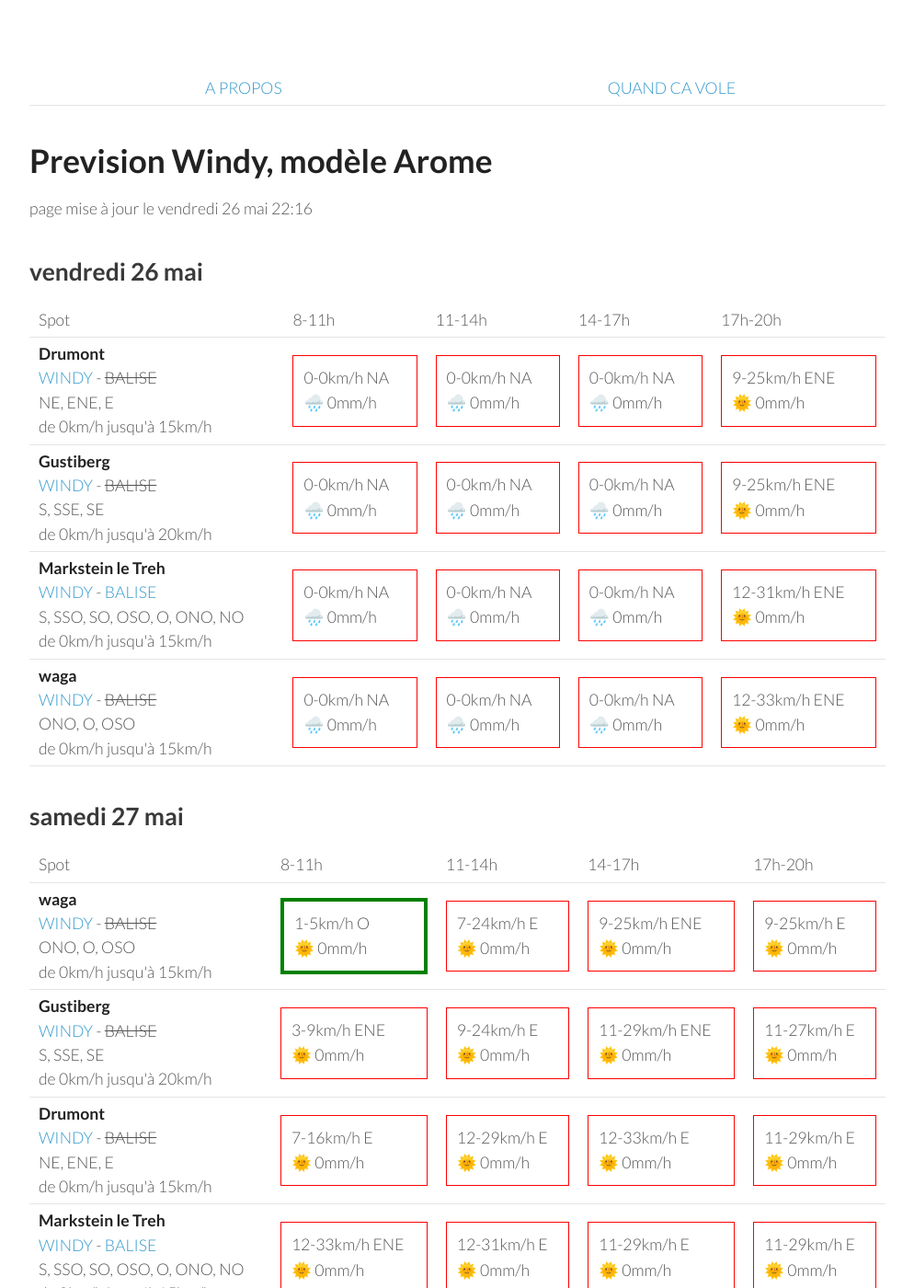
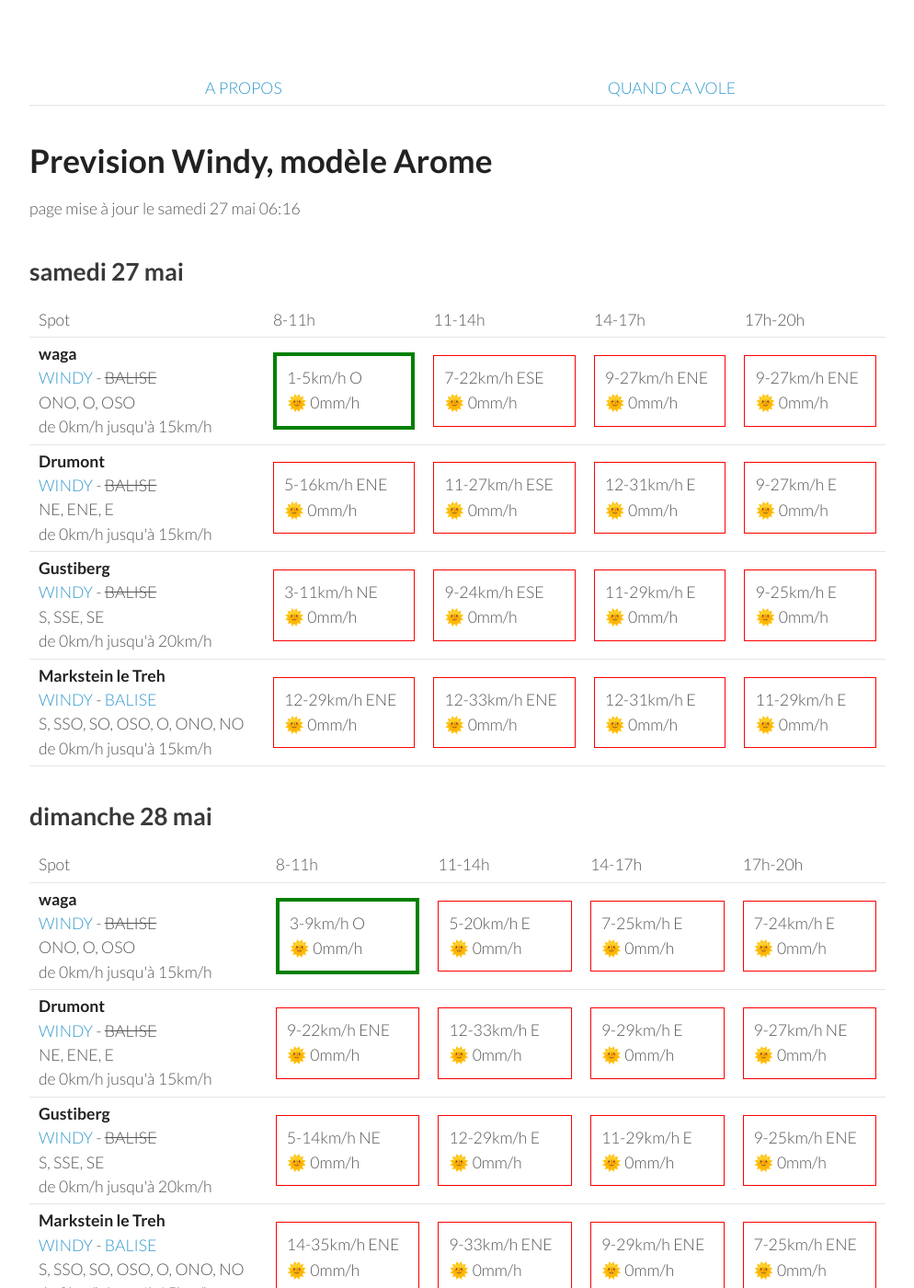
Before and after one commit to parapente-dans-le-nord/parapente-dans-le-nord.github.io, a Jekyll site: the page built from vosges.markdown, in a window 1280 px wide and 1400 px high. Shown: the whole window at 92% size, without its empty margins (26-1020 px from the left). Built offline with Jekyll 4.4.1, drawn with Linux system fonts in a browser that asks for light colours; some of the changed text lies outside the part shown.

Commit message:
update index.markdown

```diff
--- a/vosges.markdown
+++ b/vosges.markdown
@@ -7,60 +7,8 @@ title:  "Tous les spots"
 {: .links}
 
 # Prevision Windy, modèle Arome
-page mise à jour le vendredi 26 mai 22:16
+page mise à jour le samedi 27 mai 06:16
 
-## vendredi 26 mai
-
-{::nomarkdown}
-<table>
-  <tbody>
-    <tr>
-      <td>Spot</td>
-      <td>8-11h</td>
-      <td>11-14h</td>
-      <td>14-17h</td>
-      <td>17h-20h</td>
-    </tr>
-<tr>
-        <td><strong>Drumont</strong><br><a href="https://windy.com/47.898/6.919?47.687,6.919,9,m:eYYagmG">WINDY</a> - <span class="no-balise"> BALISE </span><br> <span class="vent-favorable">NE, ENE, E</span><br><span class="force-vent">de 0km/h jusqu'à 15km/h</span> </td>
-
-            <td><div class="not-flyable"><p>0-0km/h NA</p><p>🌧️ 0mm/h</p></div></td>
-            <td><div class="not-flyable"><p>0-0km/h NA</p><p>🌧️ 0mm/h</p></div></td>
-            <td><div class="not-flyable"><p>0-0km/h NA</p><p>🌧️ 0mm/h</p></div></td>
-            <td><div class="not-flyable"><p>9-25km/h ENE</p><p>🌞 0mm/h</p></div></td>
-
-    </tr>
-<tr>
-        <td><strong>Gustiberg</strong><br><a href="https://windy.com/47.894/6.934?47.891,6.934,15,m:eYYagmI">WINDY</a> - <span class="no-balise"> BALISE </span><br> <span class="vent-favorable">S, SSE, SE</span><br><span class="force-vent">de 0km/h jusqu'à 20km/h</span> </td>
-
-            <td><div class="not-flyable"><p>0-0km/h NA</p><p>🌧️ 0mm/h</p></div></td>
-            <td><div class="not-flyable"><p>0-0km/h NA</p><p>🌧️ 0mm/h</p></div></td>
-            <td><div class="not-flyable"><p>0-0km/h NA</p><p>🌧️ 0mm/h</p></div></td>
-            <td><div class="not-flyable"><p>9-25km/h ENE</p><p>🌞 0mm/h</p></div></td>
-
-    </tr>
-<tr>
-        <td><strong>Markstein le Treh</strong><br><a href="https://windy.com/47.926/7.012?47.505,7.012,8,m:eY1agmQ">WINDY</a> - <span class=""><a href="http://www.balisemeteo.com/balise.php?idBalise=136">BALISE</a> </span><br> <span class="vent-favorable">S, SSO, SO, OSO, O, ONO, NO</span><br><span class="force-vent">de 0km/h jusqu'à 15km/h</span> </td>
-
-            <td><div class="not-flyable"><p>0-0km/h NA</p><p>🌧️ 0mm/h</p></div></td>
-            <td><div class="not-flyable"><p>0-0km/h NA</p><p>🌧️ 0mm/h</p></div></td>
-            <td><div class="not-flyable"><p>0-0km/h NA</p><p>🌧️ 0mm/h</p></div></td>
-            <td><div class="not-flyable"><p>12-31km/h ENE</p><p>🌞 0mm/h</p></div></td>
-
-    </tr>
-<tr>
-        <td><strong>waga</strong><br><a href="https://windy.com/47.903/6.996?47.900,6.983,15">WINDY</a> - <span class="no-balise"> BALISE </span><br> <span class="vent-favorable">ONO, O, OSO</span><br><span class="force-vent">de 0km/h jusqu'à 15km/h</span> </td>
-
-            <td><div class="not-flyable"><p>0-0km/h NA</p><p>🌧️ 0mm/h</p></div></td>
-            <td><div class="not-flyable"><p>0-0km/h NA</p><p>🌧️ 0mm/h</p></div></td>
-            <td><div class="not-flyable"><p>0-0km/h NA</p><p>🌧️ 0mm/h</p></div></td>
-            <td><div class="not-flyable"><p>12-33km/h ENE</p><p>🌞 0mm/h</p></div></td>
-
-    </tr>
-
-</tbody>
-</table>
-{:/}
 ## samedi 27 mai
 
 {::nomarkdown}
@@ -77,38 +25,38 @@ page mise à jour le vendredi 26 mai 22:16
         <td><strong>waga</strong><br><a href="https://windy.com/47.903/6.996?47.900,6.983,15">WINDY</a> - <span class="no-balise"> BALISE </span><br> <span class="vent-favorable">ONO, O, OSO</span><br><span class="force-vent">de 0km/h jusqu'à 15km/h</span> </td>
 
             <td><div class="flyable"><p>1-5km/h O</p><p>🌞 0mm/h</p></div></td>
-            <td><div class="not-flyable"><p>7-24km/h E</p><p>🌞 0mm/h</p></div></td>
-            <td><div class="not-flyable"><p>9-25km/h ENE</p><p>🌞 0mm/h</p></div></td>
-            <td><div class="not-flyable"><p>9-25km/h E</p><p>🌞 0mm/h</p></div></td>
+            <td><div class="not-flyable"><p>7-22km/h ESE</p><p>🌞 0mm/h</p></div></td>
+            <td><div class="not-flyable"><p>9-27km/h ENE</p><p>🌞 0mm/h</p></div></td>
+            <td><div class="not-flyable"><p>9-27km/h ENE</p><p>🌞 0mm/h</p></div></td>
+
+
+    </tr>
+<tr>
+        <td><strong>Drumont</strong><br><a href="https://windy.com/47.898/6.919?47.687,6.919,9,m:eYYagmG">WINDY</a> - <span class="no-balise"> BALISE </span><br> <span class="vent-favorable">NE, ENE, E</span><br><span class="force-vent">de 0km/h jusqu'à 15km/h</span> </td>
+
+            <td><div class="not-flyable"><p>5-16km/h ENE</p><p>🌞 0mm/h</p></div></td>
+            <td><div class="not-flyable"><p>11-27km/h ESE</p><p>🌞 0mm/h</p></div></td>
+            <td><div class="not-flyable"><p>12-31km/h E</p><p>🌞 0mm/h</p></div></td>
+            <td><div class="not-flyable"><p>9-27km/h E</p><p>🌞 0mm/h</p></div></td>
 
 
     </tr>
 <tr>
         <td><strong>Gustiberg</strong><br><a href="https://windy.com/47.894/6.934?47.891,6.934,15,m:eYYagmI">WINDY</a> - <span class="no-balise"> BALISE </span><br> <span class="vent-favorable">S, SSE, SE</span><br><span class="force-vent">de 0km/h jusqu'à 20km/h</span> </td>
 
-            <td><div class="not-flyable"><p>3-9km/h ENE</p><p>🌞 0mm/h</p></div></td>
-            <td><div class="not-flyable"><p>9-24km/h E</p><p>🌞 0mm/h</p></div></td>
-            <td><div class="not-flyable"><p>11-29km/h ENE</p><p>🌞 0mm/h</p></div></td>
-            <td><div class="not-flyable"><p>11-27km/h E</p><p>🌞 0mm/h</p></div></td>
-
-
-    </tr>
-<tr>
-        <td><strong>Drumont</strong><br><a href="https://windy.com/47.898/6.919?47.687,6.919,9,m:eYYagmG">WINDY</a> - <span class="no-balise"> BALISE </span><br> <span class="vent-favorable">NE, ENE, E</span><br><span class="force-vent">de 0km/h jusqu'à 15km/h</span> </td>
-
-            <td><div class="not-flyable"><p>7-16km/h E</p><p>🌞 0mm/h</p></div></td>
-            <td><div class="not-flyable"><p>12-29km/h E</p><p>🌞 0mm/h</p></div></td>
-            <td><div class="not-flyable"><p>12-33km/h E</p><p>🌞 0mm/h</p></div></td>
+            <td><div class="not-flyable"><p>3-11km/h NE</p><p>🌞 0mm/h</p></div></td>
+            <td><div class="not-flyable"><p>9-24km/h ESE</p><p>🌞 0mm/h</p></div></td>
             <td><div class="not-flyable"><p>11-29km/h E</p><p>🌞 0mm/h</p></div></td>
+            <td><div class="not-flyable"><p>9-25km/h E</p><p>🌞 0mm/h</p></div></td>
 
 
     </tr>
 <tr>
         <td><strong>Markstein le Treh</strong><br><a href="https://windy.com/47.926/7.012?47.505,7.012,8,m:eY1agmQ">WINDY</a> - <span class=""><a href="http://www.balisemeteo.com/balise.php?idBalise=136">BALISE</a> </span><br> <span class="vent-favorable">S, SSO, SO, OSO, O, ONO, NO</span><br><span class="force-vent">de 0km/h jusqu'à 15km/h</span> </td>
 
+            <td><div class="not-flyable"><p>12-29km/h ENE</p><p>🌞 0mm/h</p></div></td>
             <td><div class="not-flyable"><p>12-33km/h ENE</p><p>🌞 0mm/h</p></div></td>
             <td><div class="not-flyable"><p>12-31km/h E</p><p>🌞 0mm/h</p></div></td>
-            <td><div class="not-flyable"><p>11-29km/h E</p><p>🌞 0mm/h</p></div></td>
             <td><div class="not-flyable"><p>11-29km/h E</p><p>🌞 0mm/h</p></div></td>
 
 
@@ -132,10 +80,10 @@ page mise à jour le vendredi 26 mai 22:16
 <tr>
         <td><strong>waga</strong><br><a href="https://windy.com/47.903/6.996?47.900,6.983,15">WINDY</a> - <span class="no-balise"> BALISE </span><br> <span class="vent-favorable">ONO, O, OSO</span><br><span class="force-vent">de 0km/h jusqu'à 15km/h</span> </td>
 
-            <td><div class="flyable"><p>1-11km/h O</p><p>🌞 0mm/h</p></div></td>
-            <td><div class="not-flyable"><p>11-35km/h ENE</p><p>🌞 0mm/h</p></div></td>
-            <td><div class="not-flyable"><p>11-37km/h ENE</p><p>🌞 0mm/h</p></div></td>
-            <td><div class="not-flyable"><p>14-38km/h NE</p><p>🌞 0mm/h</p></div></td>
+            <td><div class="flyable"><p>3-9km/h O</p><p>🌞 0mm/h</p></div></td>
+            <td><div class="not-flyable"><p>5-20km/h E</p><p>🌞 0mm/h</p></div></td>
+            <td><div class="not-flyable"><p>7-25km/h E</p><p>🌞 0mm/h</p></div></td>
+            <td><div class="not-flyable"><p>7-24km/h E</p><p>🌞 0mm/h</p></div></td>
 
 
     </tr>
@@ -143,9 +91,9 @@ page mise à jour le vendredi 26 mai 22:16
         <td><strong>Drumont</strong><br><a href="https://windy.com/47.898/6.919?47.687,6.919,9,m:eYYagmG">WINDY</a> - <span class="no-balise"> BALISE </span><br> <span class="vent-favorable">NE, ENE, E</span><br><span class="force-vent">de 0km/h jusqu'à 15km/h</span> </td>
 
             <td><div class="not-flyable"><p>9-22km/h ENE</p><p>🌞 0mm/h</p></div></td>
-            <td><div class="not-flyable"><p>11-31km/h ENE</p><p>🌞 0mm/h</p></div></td>
-            <td><div class="not-flyable"><p>11-33km/h E</p><p>🌞 0mm/h</p></div></td>
-            <td><div class="not-flyable"><p>12-33km/h ENE</p><p>🌞 0mm/h</p></div></td>
+            <td><div class="not-flyable"><p>12-33km/h E</p><p>🌞 0mm/h</p></div></td>
+            <td><div class="not-flyable"><p>9-29km/h E</p><p>🌞 0mm/h</p></div></td>
+            <td><div class="not-flyable"><p>9-27km/h NE</p><p>🌞 0mm/h</p></div></td>
 
 
     </tr>
@@ -153,19 +101,19 @@ page mise à jour le vendredi 26 mai 22:16
         <td><strong>Gustiberg</strong><br><a href="https://windy.com/47.894/6.934?47.891,6.934,15,m:eYYagmI">WINDY</a> - <span class="no-balise"> BALISE </span><br> <span class="vent-favorable">S, SSE, SE</span><br><span class="force-vent">de 0km/h jusqu'à 20km/h</span> </td>
 
             <td><div class="not-flyable"><p>5-14km/h NE</p><p>🌞 0mm/h</p></div></td>
-            <td><div class="not-flyable"><p>11-31km/h ENE</p><p>🌞 0mm/h</p></div></td>
-            <td><div class="not-flyable"><p>11-33km/h ENE</p><p>🌞 0mm/h</p></div></td>
-            <td><div class="not-flyable"><p>12-35km/h ENE</p><p>🌞 0mm/h</p></div></td>
+            <td><div class="not-flyable"><p>12-29km/h E</p><p>🌞 0mm/h</p></div></td>
+            <td><div class="not-flyable"><p>11-29km/h E</p><p>🌞 0mm/h</p></div></td>
+            <td><div class="not-flyable"><p>9-25km/h ENE</p><p>🌞 0mm/h</p></div></td>
 
 
     </tr>
 <tr>
         <td><strong>Markstein le Treh</strong><br><a href="https://windy.com/47.926/7.012?47.505,7.012,8,m:eY1agmQ">WINDY</a> - <span class=""><a href="http://www.balisemeteo.com/balise.php?idBalise=136">BALISE</a> </span><br> <span class="vent-favorable">S, SSO, SO, OSO, O, ONO, NO</span><br><span class="force-vent">de 0km/h jusqu'à 15km/h</span> </td>
 
-            <td><div class="not-flyable"><p>16-38km/h ENE</p><p>🌞 0mm/h</p></div></td>
-            <td><div class="not-flyable"><p>11-35km/h ENE</p><p>🌞 0mm/h</p></div></td>
-            <td><div class="not-flyable"><p>11-35km/h ENE</p><p>🌞 0mm/h</p></div></td>
-            <td><div class="not-flyable"><p>14-38km/h NE</p><p>🌞 0mm/h</p></div></td>
+            <td><div class="not-flyable"><p>14-35km/h ENE</p><p>🌞 0mm/h</p></div></td>
+            <td><div class="not-flyable"><p>9-33km/h ENE</p><p>🌞 0mm/h</p></div></td>
+            <td><div class="not-flyable"><p>9-29km/h ENE</p><p>🌞 0mm/h</p></div></td>
+            <td><div class="not-flyable"><p>7-25km/h ENE</p><p>🌞 0mm/h</p></div></td>
 
 
     </tr>
@@ -188,30 +136,30 @@ page mise à jour le vendredi 26 mai 22:16
 <tr>
         <td><strong>Drumont</strong><br><a href="https://windy.com/47.898/6.919?47.687,6.919,9,m:eYYagmG">WINDY</a> - <span class="no-balise"> BALISE </span><br> <span class="vent-favorable">NE, ENE, E</span><br><span class="force-vent">de 0km/h jusqu'à 15km/h</span> </td>
 
-            <td><div class="not-flyable"><p>9-29km/h ENE</p><p>🌞 0mm/h</p></div></td>
-            <td><div class="not-flyable"><p>16-42km/h ENE</p><p>🌞 0mm/h</p></div></td>
-            <td><div class="not-flyable"><p>16-42km/h ENE</p><p>🌞 0mm/h</p></div></td>
-            <td><div class="not-flyable"><p>18-46km/h NE</p><p>🌞 0mm/h</p></div></td>
+            <td><div class="not-flyable"><p>9-31km/h ENE</p><p>🌞 0mm/h</p></div></td>
+            <td><div class="not-flyable"><p>16-44km/h ENE</p><p>🌞 0mm/h</p></div></td>
+            <td><div class="not-flyable"><p>16-44km/h ENE</p><p>🌞 0mm/h</p></div></td>
+            <td><div class="not-flyable"><p>18-48km/h NE</p><p>🌞 0mm/h</p></div></td>
 
 
     </tr>
 <tr>
         <td><strong>Markstein le Treh</strong><br><a href="https://windy.com/47.926/7.012?47.505,7.012,8,m:eY1agmQ">WINDY</a> - <span class=""><a href="http://www.balisemeteo.com/balise.php?idBalise=136">BALISE</a> </span><br> <span class="vent-favorable">S, SSO, SO, OSO, O, ONO, NO</span><br><span class="force-vent">de 0km/h jusqu'à 15km/h</span> </td>
 
-            <td><div class="not-flyable"><p>9-33km/h ENE</p><p>🌞 0mm/h</p></div></td>
+            <td><div class="not-flyable"><p>9-35km/h NE</p><p>🌞 0mm/h</p></div></td>
             <td><div class="not-flyable"><p>16-46km/h ENE</p><p>🌞 0mm/h</p></div></td>
-            <td><div class="not-flyable"><p>16-48km/h ENE</p><p>🌞 0mm/h</p></div></td>
-            <td><div class="not-flyable"><p>18-51km/h NE</p><p>🌞 0mm/h</p></div></td>
+            <td><div class="not-flyable"><p>16-50km/h ENE</p><p>🌞 0mm/h</p></div></td>
+            <td><div class="not-flyable"><p>18-53km/h NE</p><p>🌞 0mm/h</p></div></td>
 
 
     </tr>
 <tr>
         <td><strong>waga</strong><br><a href="https://windy.com/47.903/6.996?47.900,6.983,15">WINDY</a> - <span class="no-balise"> BALISE </span><br> <span class="vent-favorable">ONO, O, OSO</span><br><span class="force-vent">de 0km/h jusqu'à 15km/h</span> </td>
 
-            <td><div class="not-flyable"><p>9-33km/h ENE</p><p>🌞 0mm/h</p></div></td>
-            <td><div class="not-flyable"><p>16-46km/h ENE</p><p>🌞 0mm/h</p></div></td>
+            <td><div class="not-flyable"><p>9-35km/h ENE</p><p>🌞 0mm/h</p></div></td>
             <td><div class="not-flyable"><p>16-48km/h ENE</p><p>🌞 0mm/h</p></div></td>
-            <td><div class="not-flyable"><p>18-51km/h NE</p><p>🌞 0mm/h</p></div></td>
+            <td><div class="not-flyable"><p>16-50km/h ENE</p><p>🌞 0mm/h</p></div></td>
+            <td><div class="not-flyable"><p>18-53km/h NE</p><p>🌞 0mm/h</p></div></td>
 
 
     </tr>
@@ -219,9 +167,9 @@ page mise à jour le vendredi 26 mai 22:16
         <td><strong>Gustiberg</strong><br><a href="https://windy.com/47.894/6.934?47.891,6.934,15,m:eYYagmI">WINDY</a> - <span class="no-balise"> BALISE </span><br> <span class="vent-favorable">S, SSE, SE</span><br><span class="force-vent">de 0km/h jusqu'à 20km/h</span> </td>
 
             <td><div class="not-flyable"><p>9-31km/h ENE</p><p>🌞 0mm/h</p></div></td>
-            <td><div class="not-flyable"><p>16-42km/h ENE</p><p>🌞 0mm/h</p></div></td>
             <td><div class="not-flyable"><p>16-44km/h ENE</p><p>🌞 0mm/h</p></div></td>
-            <td><div class="not-flyable"><p>18-48km/h NE</p><p>🌞 0mm/h</p></div></td>
+            <td><div class="not-flyable"><p>16-46km/h ENE</p><p>🌞 0mm/h</p></div></td>
+            <td><div class="not-flyable"><p>18-50km/h NE</p><p>🌞 0mm/h</p></div></td>
 
 
     </tr>
@@ -244,8 +192,8 @@ page mise à jour le vendredi 26 mai 22:16
 <tr>
         <td><strong>Drumont</strong><br><a href="https://windy.com/47.898/6.919?47.687,6.919,9,m:eYYagmG">WINDY</a> - <span class="no-balise"> BALISE </span><br> <span class="vent-favorable">NE, ENE, E</span><br><span class="force-vent">de 0km/h jusqu'à 15km/h</span> </td>
 
-            <td><div class="not-flyable"><p>11-35km/h NE</p><p>🌞 0mm/h</p></div></td>
-            <td><div class="not-flyable"><p>14-40km/h ENE</p><p>🌞 0mm/h</p></div></td>
+            <td><div class="not-flyable"><p>11-31km/h NE</p><p>🌞 0mm/h</p></div></td>
+            <td><div class="not-flyable"><p>12-37km/h ENE</p><p>🌞 0mm/h</p></div></td>
             <td><div class="not-flyable"><p>16-48km/h ENE</p><p>🌞 0mm/h</p></div></td>
             <td><div class="not-flyable"><p>18-46km/h NE</p><p>🌞 0mm/h</p></div></td>
 
@@ -254,8 +202,8 @@ page mise à jour le vendredi 26 mai 22:16
 <tr>
         <td><strong>Markstein le Treh</strong><br><a href="https://windy.com/47.926/7.012?47.505,7.012,8,m:eY1agmQ">WINDY</a> - <span class=""><a href="http://www.balisemeteo.com/balise.php?idBalise=136">BALISE</a> </span><br> <span class="vent-favorable">S, SSO, SO, OSO, O, ONO, NO</span><br><span class="force-vent">de 0km/h jusqu'à 15km/h</span> </td>
 
-            <td><div class="not-flyable"><p>11-37km/h NE</p><p>🌞 0mm/h</p></div></td>
-            <td><div class="not-flyable"><p>14-44km/h ENE</p><p>🌞 0mm/h</p></div></td>
+            <td><div class="not-flyable"><p>9-35km/h NE</p><p>🌞 0mm/h</p></div></td>
+            <td><div class="not-flyable"><p>12-40km/h NE</p><p>🌞 0mm/h</p></div></td>
             <td><div class="not-flyable"><p>18-51km/h ENE</p><p>🌞 0mm/h</p></div></td>
             <td><div class="not-flyable"><p>18-51km/h NE</p><p>🌞 0mm/h</p></div></td>
 
@@ -264,8 +212,8 @@ page mise à jour le vendredi 26 mai 22:16
 <tr>
         <td><strong>waga</strong><br><a href="https://windy.com/47.903/6.996?47.900,6.983,15">WINDY</a> - <span class="no-balise"> BALISE </span><br> <span class="vent-favorable">ONO, O, OSO</span><br><span class="force-vent">de 0km/h jusqu'à 15km/h</span> </td>
 
-            <td><div class="not-flyable"><p>11-38km/h NE</p><p>🌞 0mm/h</p></div></td>
-            <td><div class="not-flyable"><p>14-44km/h ENE</p><p>🌞 0mm/h</p></div></td>
+            <td><div class="not-flyable"><p>9-35km/h NE</p><p>🌞 0mm/h</p></div></td>
+            <td><div class="not-flyable"><p>12-40km/h NE</p><p>🌞 0mm/h</p></div></td>
             <td><div class="not-flyable"><p>18-51km/h ENE</p><p>🌞 0mm/h</p></div></td>
             <td><div class="not-flyable"><p>18-51km/h NE</p><p>🌞 0mm/h</p></div></td>
 
@@ -274,8 +222,8 @@ page mise à jour le vendredi 26 mai 22:16
 <tr>
         <td><strong>Gustiberg</strong><br><a href="https://windy.com/47.894/6.934?47.891,6.934,15,m:eYYagmI">WINDY</a> - <span class="no-balise"> BALISE </span><br> <span class="vent-favorable">S, SSE, SE</span><br><span class="force-vent">de 0km/h jusqu'à 20km/h</span> </td>
 
-            <td><div class="not-flyable"><p>11-35km/h NE</p><p>🌞 0mm/h</p></div></td>
-            <td><div class="not-flyable"><p>14-40km/h ENE</p><p>🌞 0mm/h</p></div></td>
+            <td><div class="not-flyable"><p>11-33km/h NE</p><p>🌞 0mm/h</p></div></td>
+            <td><div class="not-flyable"><p>12-37km/h ENE</p><p>🌞 0mm/h</p></div></td>
             <td><div class="not-flyable"><p>16-48km/h ENE</p><p>🌞 0mm/h</p></div></td>
             <td><div class="not-flyable"><p>18-48km/h NE</p><p>🌞 0mm/h</p></div></td>
 
```
